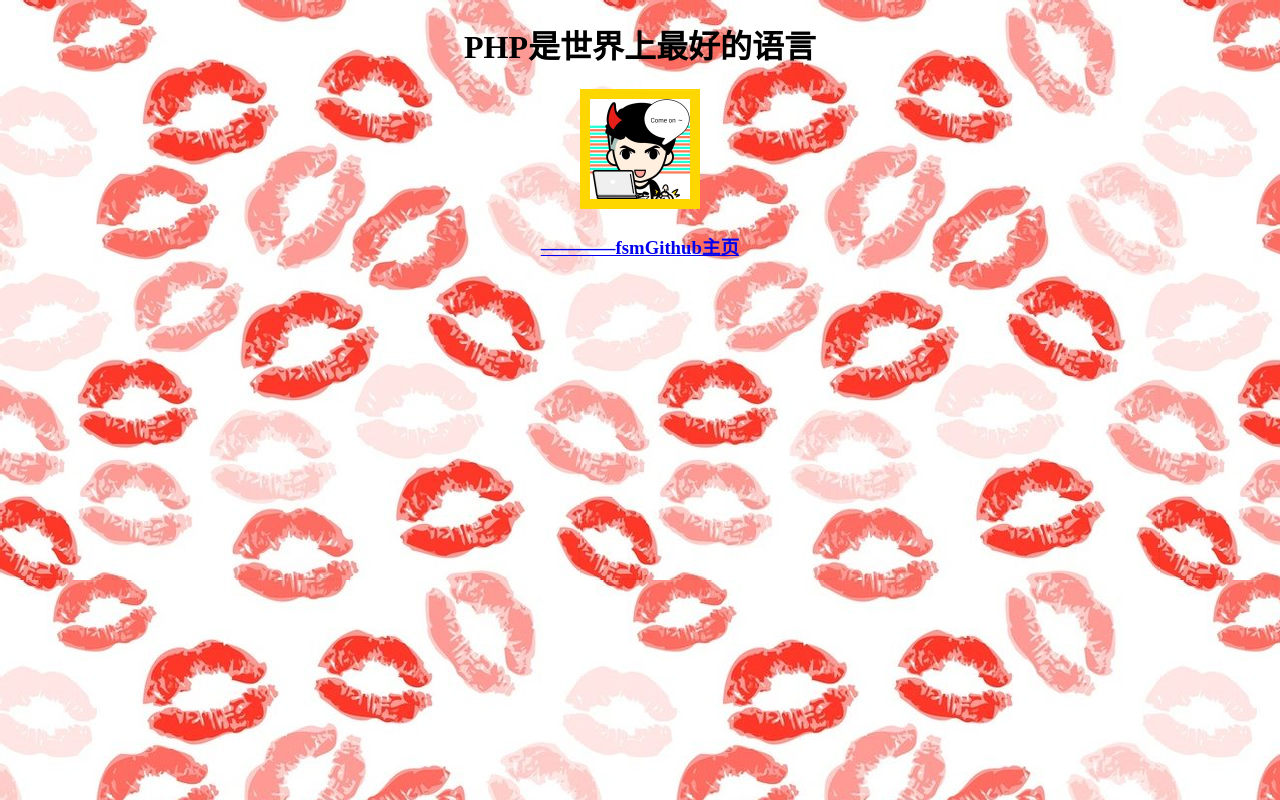
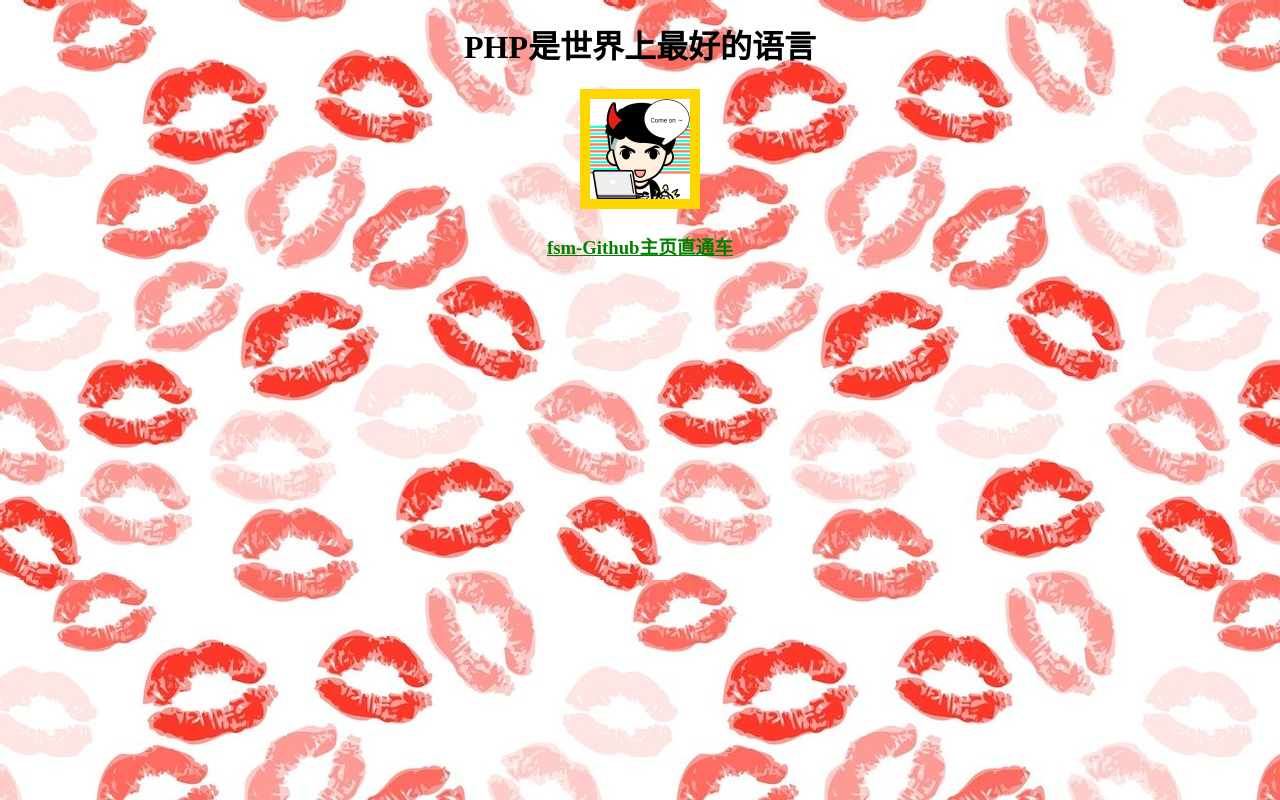
Before and after one commit to keepFang/keepFang.github.io, a plain HTML site: page index.html in a window 1280 px wide. Drawn offline with Linux system fonts and the light colour scheme.

Commit message:
Update index.html

```diff
--- a/index.html
+++ b/index.html
@@ -14,7 +14,7 @@
 <div style="width: 100%;text-align: center;">
     <h1 style="text-align: center;">PHP是世界上最好的语言</h1>
     <img onclick="alert('一分耕耘，一分收获，天道酬勤！！！');" src="./LOGO.jpg" title="就问帅不帅！" style="width: 100px;height: 100px;margin: 0 auto;border: 10px solid #FFD700;cursor: pointer;" />
-    <h3 style="color: green;"><a href="https://github.com/keepFang">————fsmGithub主页</a></h3>
+    <h3 style="color: green;"><a href="https://github.com/keepFang" style="text-decoration none;color:green;">fsm-Github主页直通车</a></h3>
     <h3><a href="" target="_blank" style="text-decoration: none;color:green;" onmouseover="this.style.color = 'blue'" onmouseout="this.style.color = 'green'"><br></a></h3>
 
 </div>
```
